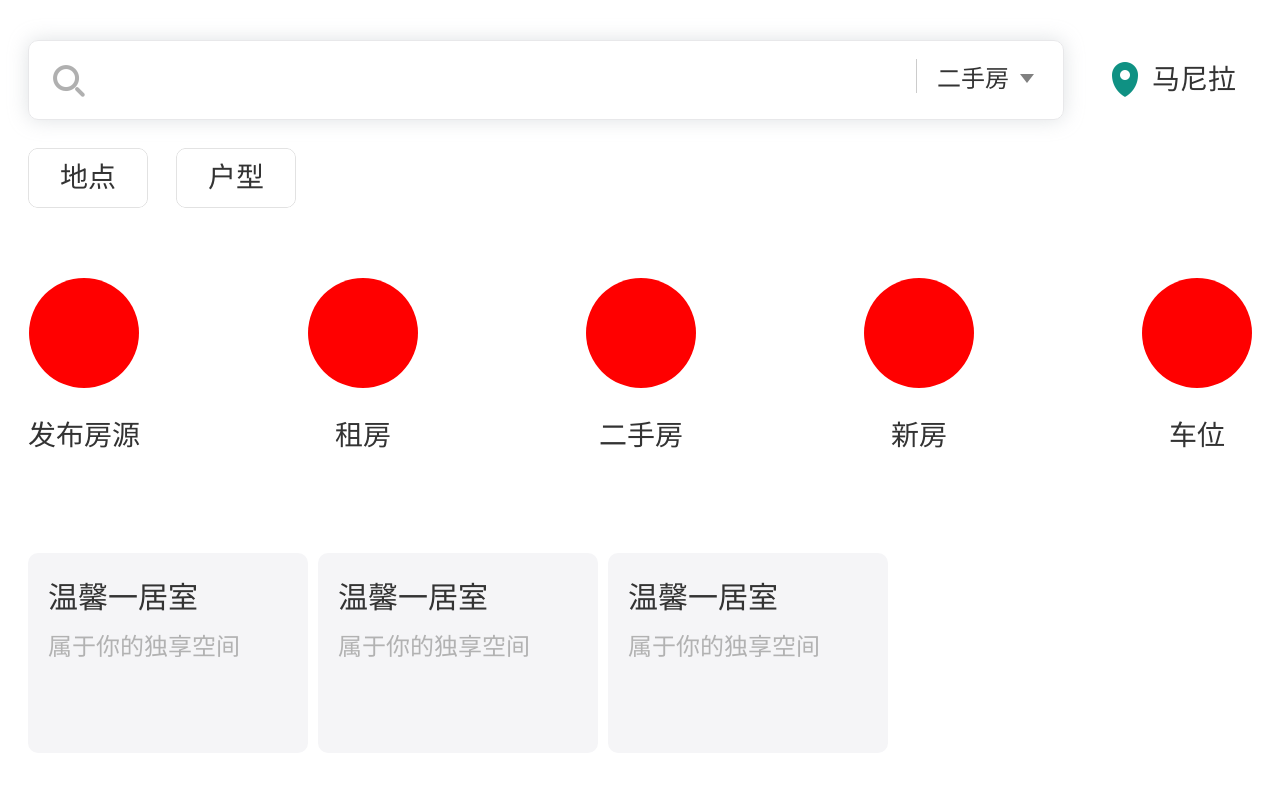
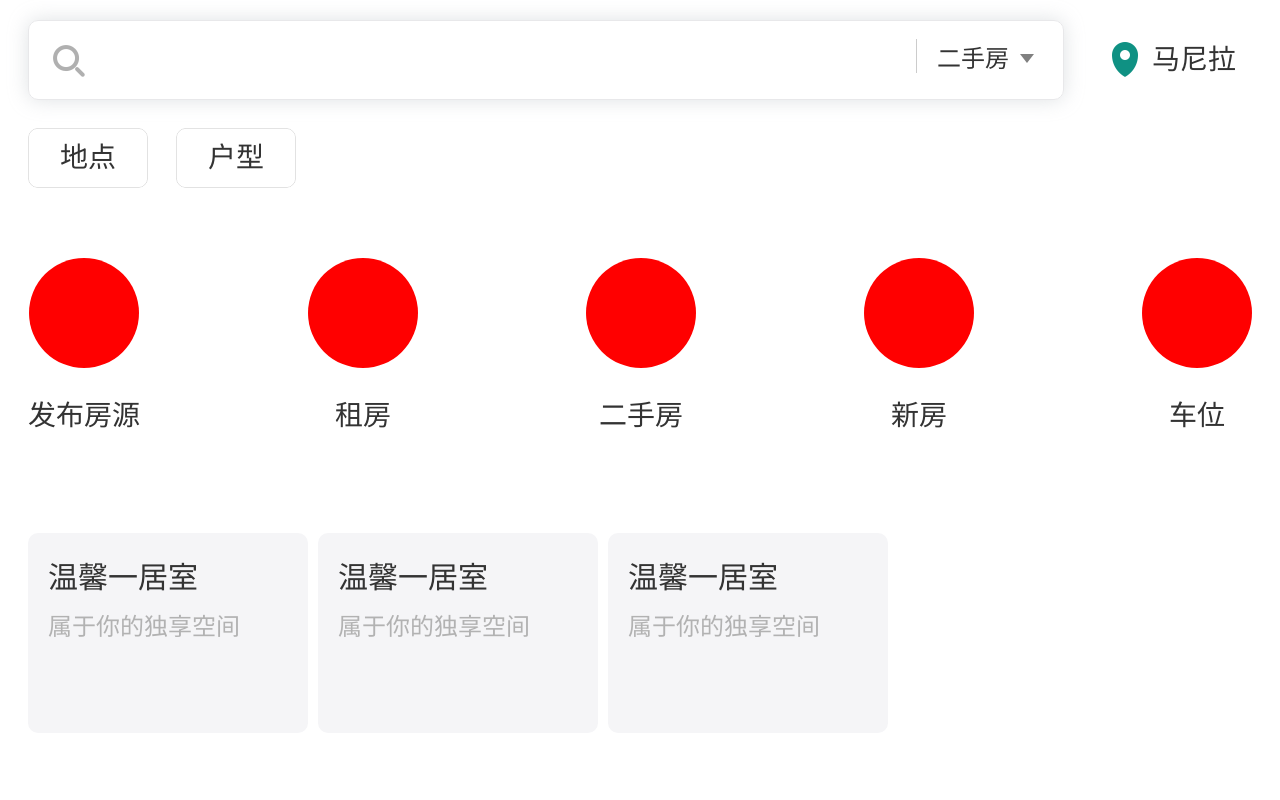
Before and after one commit to Chris0316/NEST, a Vue app in the folder nest-vue/: page / in a window 1280 px wide. Shown: the top 800 px of the page. Built offline with nearby package versions, Linux system fonts and the light colour scheme; what mint-ui would draw is missing.

Commit message:
路由，弹窗

```diff
--- a/nest-vue/src/components/commons/NestCheck.vue
+++ b/nest-vue/src/components/commons/NestCheck.vue
@@ -57,6 +57,9 @@
     display: flex;
     justify-content: space-between;
     width: 100%;
+    &:last-child {
+      margin-bottom: 0;
+    }
   }
 
   .check-cell {
@@ -100,6 +103,9 @@
   .small {
     .check-row {
       margin-bottom: .2rem;
+      &:last-child {
+        margin-bottom: 0;
+      }
     }
     .check-cell {
       margin-right: .2rem;
--- a/nest-vue/src/components/commons/NestModal.vue
+++ b/nest-vue/src/components/commons/NestModal.vue
@@ -101,11 +101,11 @@
   }
 
   .modal-body {
-    padding: .2rem .4rem;
+    padding: .2rem .4rem .4rem;
   }
 
   .modal-footer {
-    padding: .4rem;
+    padding: .2rem .4rem .4rem;
   }
 
   .modal-btn {
--- a/nest-vue/src/components/commons/NestRadio.vue
+++ b/nest-vue/src/components/commons/NestRadio.vue
@@ -55,6 +55,9 @@
     display: flex;
     justify-content: space-between;
     width: 100%;
+    &:last-child {
+      margin-bottom: 0;
+    }
   }
 
   .radio-cell {
@@ -98,6 +101,9 @@
   .small {
     .radio-row {
       margin-bottom: .2rem;
+      &:last-child {
+        margin-bottom: 0;
+      }
     }
     .radio-cell {
       margin-right: .2rem;
--- a/nest-vue/src/components/public/NestHeader.vue
+++ b/nest-vue/src/components/public/NestHeader.vue
@@ -1,7 +1,7 @@
 <template>
   <div class="nest-header">
     <div class="search-wrap">
-      <div class="back" v-if="headerType !== 'home'"></div>
+      <div class="back" v-if="headerType !== 'home'" @click="$router.go(-1)"></div>
       <div class="search-box">
         <nest-select/>
       </div>
@@ -105,7 +105,7 @@
 
 <style rel="stylesheet/scss" lang="scss" scoped>
   .nest-header {
-    padding: .2rem .28rem 0;
+    padding: 0 .28rem;
   }
 
   .search-wrap {
--- a/nest-vue/src/router/index.js
+++ b/nest-vue/src/router/index.js
@@ -4,8 +4,6 @@ import Home from '@/views/Home'
 import LeaseList from '@/views/LeaseList'
 import Search from '@/views/Search'
 import Details from '@/views/Details'
-
-import Slider from '@/components/commons/NestSlider'
 
 Vue.use(Router)
 
@@ -16,7 +14,7 @@ export default new Router({
       name: 'Home',
       component: Home
     }, {
-      path: '/list',
+      path: '/list/:type',
       name: 'LeaseList',
       component: LeaseList
     }, {
@@ -24,7 +22,7 @@ export default new Router({
       name: 'Search',
       component: Search
     }, {
-      path: '/details',
+      path: '/details/:type/:id',
       name: 'Details',
       component: Details
     }]
--- a/nest-vue/src/views/Home.vue
+++ b/nest-vue/src/views/Home.vue
@@ -2,26 +2,26 @@
   <div class="home">
     <nest-header header-type="home"></nest-header>
     <div class="todotype">
-      <div class="todo">
+      <router-link to="" class="todo">
         <div class="todo-img"></div>
         <div class="name">发布房源</div>
-      </div>
-      <div class="todo">
+      </router-link>
+      <router-link to="/list/rent" class="todo">
         <div class="todo-img"></div>
         <div class="name">租房</div>
-      </div>
-      <div class="todo">
+      </router-link>
+      <router-link to="/list/second" class="todo">
         <div class="todo-img"></div>
         <div class="name">二手房</div>
-      </div>
-      <div class="todo">
+      </router-link>
+      <router-link to="/list/new" class="todo">
         <div class="todo-img"></div>
         <div class="name">新房</div>
-      </div>
-      <div class="todo">
+      </router-link>
+      <router-link to="/list/parking" class="todo">
         <div class="todo-img"></div>
         <div class="name">车位</div>
-      </div>
+      </router-link>
     </div>
     <div class="bedrooms">
       <div class="bedrooms-wrap">
--- a/nest-vue/src/views/LeaseList.vue
+++ b/nest-vue/src/views/LeaseList.vue
@@ -20,7 +20,6 @@
     box-sizing: border-box;
     width: 100%;
     padding-top: 0.2rem;
-
     .list-top {
       margin-top: 0.7rem;
     }
```
